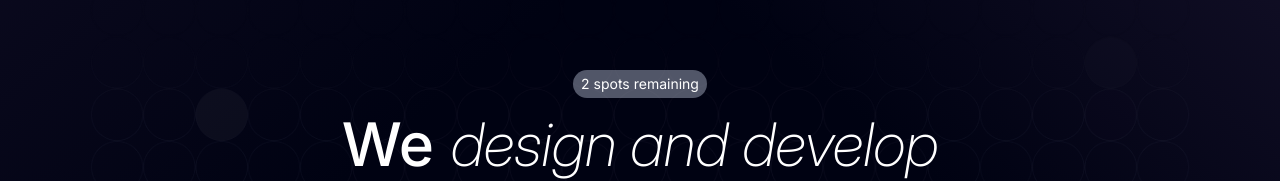
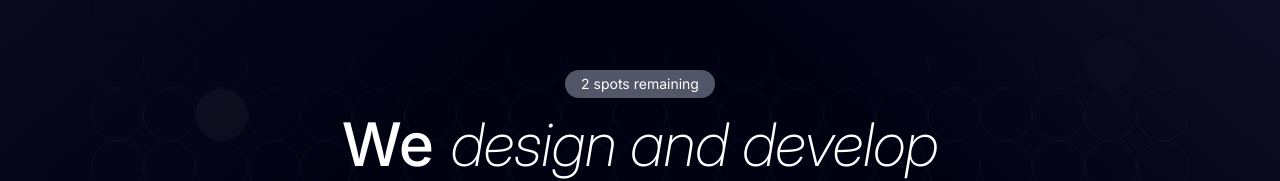
Before and after one commit to venilsutariya/portals, a Next.js app: page / in a window 1280 px wide. Shown: the part 155-336 px from the top of the page. Built offline with nearby package versions, Linux system fonts and the light colour scheme.

Commit message:
add code

```diff
--- a/components/customUi/HeadMain.tsx
+++ b/components/customUi/HeadMain.tsx
@@ -9,7 +9,7 @@ const HeadMain = ({ setIsHoveringMain }: any) => {
       <div className=" headmain h-[100vh] flex justify-center">
         <div className=" relative bgmainimg text-white">
           <div className=" flex flex-col justify-center items-center h-full text-center">
-            <div className="slotanimation text-sm px-2 py-1 lg:py-1 lg:px-3 mb-3" style={{ backgroundColor: 'rgba(180, 188, 208, 0.45)', color: '#fff', borderRadius: '50px' }}>2 spots remaining</div>
+            <div className="slotanimation text-sm px-3 py-1 lg:py-1 lg:px-3 mb-3" style={{ backgroundColor: 'rgba(180, 188, 208, 0.45)', color: '#fff', borderRadius: '50px' }}>2 spots remaining</div>
             <div className=" xl:text-6xl lg:text-6xl md:text-5xl text-4xl flex flex-col gap-y-3">
               <span className="animation"><span className="" style={{ fontWeight: '500' }}>We</span> <span className=" cusfont">design and develop</span></span>
               <span className="animation2" style={{ fontWeight: '500' }}>digital products from scratch</span>
```
